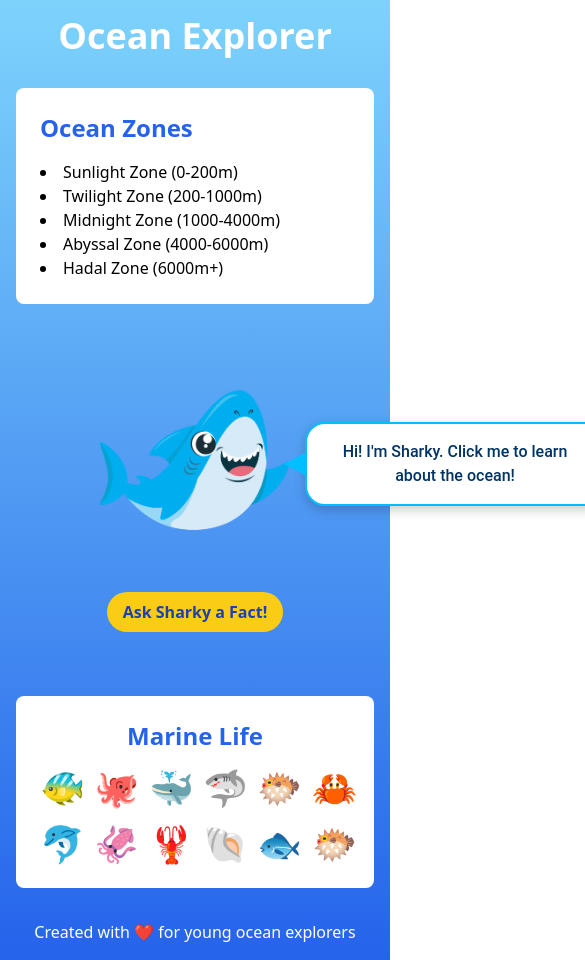
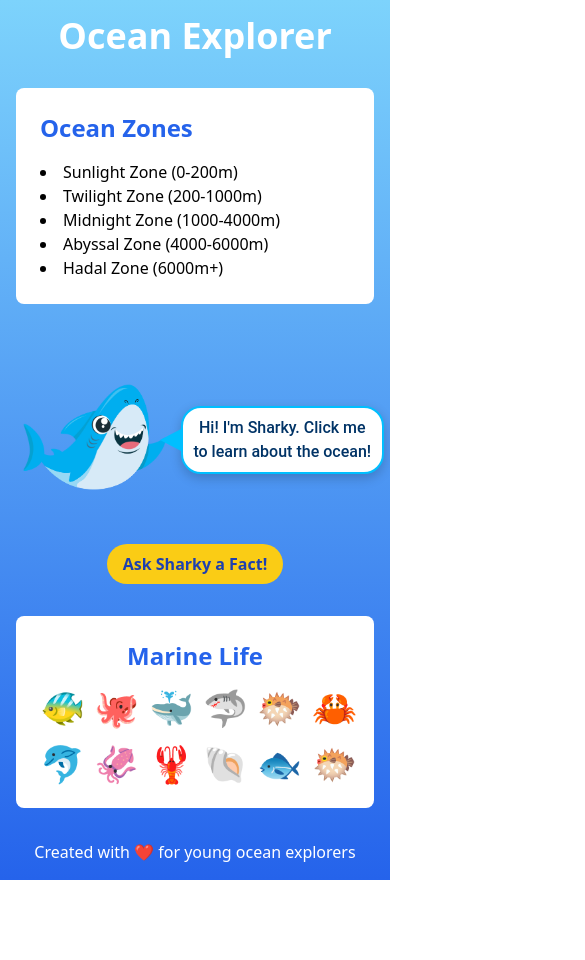
Before and after one commit to Saimun-jd/oceanxplorer, a React (Vite) app: page /facts in a window 390 px wide. Shown: the top 960 px of the page, 585 px wide, since content can reach past the window. After the commit the page ends 880 px from the top, so only its background shows below. Built offline with nearby package versions, Linux system fonts and the light colour scheme; a web font is replaced by a local one.

Commit message:
made the fishmascot mobile responsive great success

```diff
--- a/src/components/CustomTooltip.jsx
+++ b/src/components/CustomTooltip.jsx
@@ -2,16 +2,20 @@ import React from 'react';
 import Tooltip from '@mui/material/Tooltip';
 import { styled } from "@mui/material/styles";
 import { tooltipClasses } from '@mui/material/Tooltip';
+import useMediaQuery from '@mui/material/useMediaQuery';
 
 const HtmlTooltip = styled(({ className, ...props }) => (
   <Tooltip {...props} classes={{ popper: className }} />
-))(({ theme }) => ({
+))(({ theme }) => {
+  const isMobile = useMediaQuery(theme.breakpoints.down('sm'));
+
+  return {
     [`& .${tooltipClasses.tooltip}`]: {
       background: 'white',
       color: '#003366',
-    maxWidth: 300,
-    width: 300,
-    padding: theme.spacing(2),
+      maxWidth: 400,
+      width: isMobile ? '24vh' : '400px',
+      padding: theme.spacing(1),
       fontSize: theme.typography.pxToRem(16),
       borderRadius: '20px',
       boxShadow: '0px 4px 12px rgba(0, 0, 0, 0.2)',
@@ -44,6 +48,7 @@ const HtmlTooltip = styled(({ className, ...props }) => (
         transform: 'translateY(-50%)',
       },
     },
-}));
+  };
+});
 
 export default HtmlTooltip;
--- a/src/components/FishMascot.jsx
+++ b/src/components/FishMascot.jsx
@@ -105,12 +105,12 @@ const FishMascot = () => {
 
         {/* Middle Column - Shark Mascot */}
         <div className="md:col-span-1 flex flex-col items-center justify-center">
-          <div className="relative mb-4">
-            <HtmlTooltip title={tooltipContent} placement="right" open={true} className="tooltip-custom w-full max-w-xs sm:max-w-sm">
+          <div className="relative mb-4 ml-[-200px] md:ml-0">
+            <HtmlTooltip title={tooltipContent} placement="right" open={true} className="tooltip-custom max-w-full">
               <img
                 src="/mascot.png"
                 alt="Shark Mascot"
-                className="w-48 md:w-64 h-auto cursor-pointer transition-transform duration-300 ease-in-out hover:scale-110"
+                className="w-36 md:w-64 h-auto cursor-pointer transition-transform duration-300 ease-in-out hover:scale-110"
                 onClick={() => handleClick(factIdx)}
                 style={{ touchAction: 'manipulation' }} // Prevent zoom on mobile
               />
@@ -124,10 +124,6 @@ const FishMascot = () => {
           </button>
         </div>
 
-        {/* Right Column */}
-        <div className="md:col-span-1">
-          {/* You can add content for the right column here if needed */}
-        </div>
       </div>
 
       {/* Marine Life Section */}
```
Lines whose indentation alone changed are shown as unchanged.
